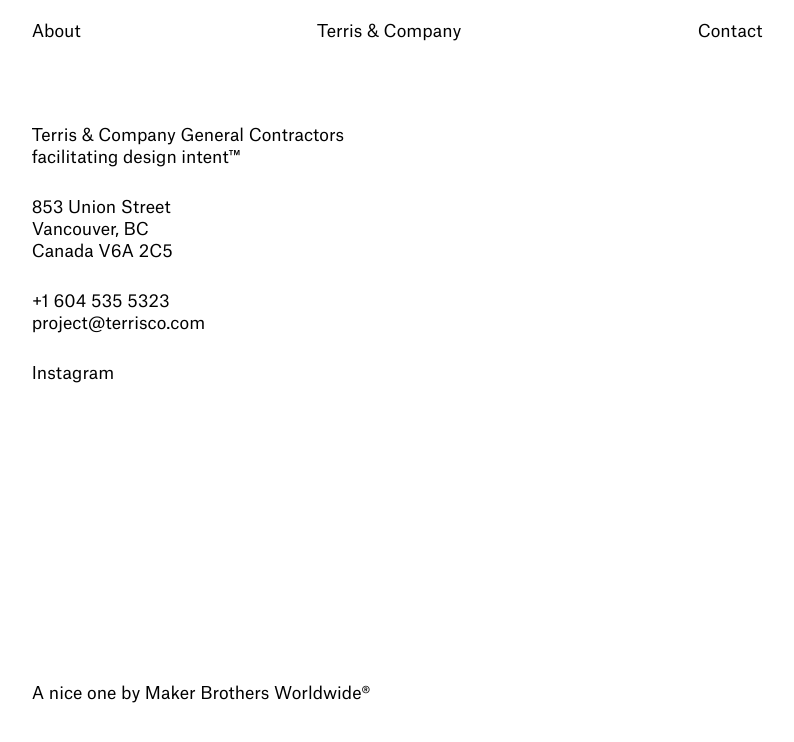
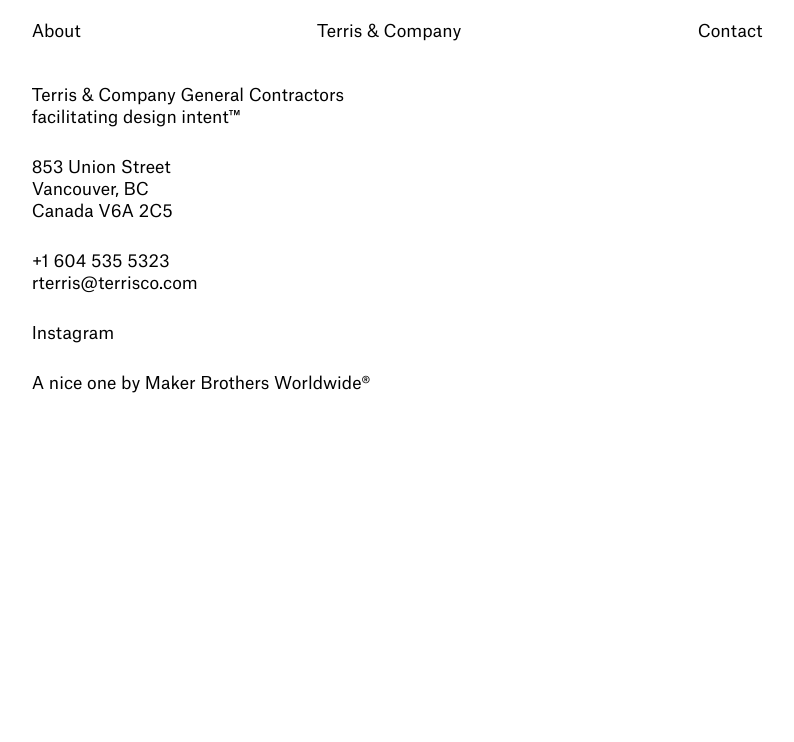
Before and after one commit to mufaqar/terris, a Next.js app: page /contact in a window 1280 px wide. Shown: the top 742 px of the page, without its empty margins (243-1037 px from the left). Built offline with nearby package versions, Linux system fonts and the light colour scheme.

Commit message:
contact us

```diff
--- a/pages/contact.js
+++ b/pages/contact.js
@@ -1,39 +1,63 @@
-import Link from 'next/link'
-import React from 'react'
+import Link from 'next/link';
+import React from 'react';
 
 export default function Contact() {
   return (
     <>
       <section>
-                <div className='container md:w-7/12 w-full mx-auto md:pt-10 md:pb-5 py-8 px-2 h-[80vh] flex flex-col justify-between'>
-                    <div className='grid gap-7'>
-                        <ul className=''>
-                            <li className='lg:text-[1.063rem] lg:leading-[1.375rem] md:text-[0.938rem] md:leading-[1.25rem] text-[0.813rem] leading-[1.125rem] font-AtlasGroteskRegular'>Terris & Company General Contractors</li>
-                            <li className='lg:text-[1.063rem] lg:leading-[1.375rem] md:text-[0.938rem] md:leading-[1.25rem] text-[0.813rem] leading-[1.125rem] font-AtlasGroteskRegular'>facilitating design intent™</li>
-                        </ul>
-
-                        <ul className=''>
-                            <li className='lg:text-[1.063rem] lg:leading-[1.375rem] md:text-[0.938rem] md:leading-[1.25rem] text-[0.813rem] leading-[1.125rem] font-AtlasGroteskRegular'>853 Union Street</li>
-                            <li className='lg:text-[1.063rem] lg:leading-[1.375rem] md:text-[0.938rem] md:leading-[1.25rem] text-[0.813rem] leading-[1.125rem] font-AtlasGroteskRegular'>Vancouver, BC</li>
-                            <li className='lg:text-[1.063rem] lg:leading-[1.375rem] md:text-[0.938rem] md:leading-[1.25rem] text-[0.813rem] leading-[1.125rem] font-AtlasGroteskRegular'>Canada V6A 2C5</li>
-                        </ul>
-
-                        <ul className=''>
-                            <li className='lg:text-[1.063rem] lg:leading-[1.375rem] md:text-[0.938rem] md:leading-[1.25rem] text-[0.813rem] leading-[1.125rem] font-AtlasGroteskRegular'>
-                                <Link href='#'><a>+1 604 535 5323</a></Link>
+        <div className="container md:w-7/12 w-full mx-auto  md:pb-5  px-2 h-[80vh] flex flex-col justify-between">
+          <div className="grid gap-7">
+            <ul className="">
+              <li className="lg:text-[1.063rem] lg:leading-[1.375rem] md:text-[0.938rem] md:leading-[1.25rem] text-[0.813rem] leading-[1.125rem] font-AtlasGroteskRegular">
+                Terris & Company General Contractors
               </li>
-                            <li className='lg:text-[1.063rem] lg:leading-[1.375rem] md:text-[0.938rem] md:leading-[1.25rem] text-[0.813rem] leading-[1.125rem] font-AtlasGroteskRegular'>
-                                <Link href='#'><a>project@terrisco.com</a></Link>
+              <li className="lg:text-[1.063rem] lg:leading-[1.375rem] md:text-[0.938rem] md:leading-[1.25rem] text-[0.813rem] leading-[1.125rem] font-AtlasGroteskRegular">
+                facilitating design intent™
               </li>
             </ul>
 
-                        <ul className=''>
-                            <li className='lg:text-[1.063rem] lg:leading-[1.375rem] md:text-[0.938rem] md:leading-[1.25rem] text-[0.813rem] leading-[1.125rem] font-AtlasGroteskRegular'>Instagram</li>
+            <ul className="">
+              <li className="lg:text-[1.063rem] lg:leading-[1.375rem] md:text-[0.938rem] md:leading-[1.25rem] text-[0.813rem] leading-[1.125rem] font-AtlasGroteskRegular">
+                853 Union Street
+              </li>
+              <li className="lg:text-[1.063rem] lg:leading-[1.375rem] md:text-[0.938rem] md:leading-[1.25rem] text-[0.813rem] leading-[1.125rem] font-AtlasGroteskRegular">
+                Vancouver, BC
+              </li>
+              <li className="lg:text-[1.063rem] lg:leading-[1.375rem] md:text-[0.938rem] md:leading-[1.25rem] text-[0.813rem] leading-[1.125rem] font-AtlasGroteskRegular">
+                Canada V6A 2C5
+              </li>
+            </ul>
+
+            <ul className="">
+              <li className="lg:text-[1.063rem] lg:leading-[1.375rem] md:text-[0.938rem] md:leading-[1.25rem] text-[0.813rem] leading-[1.125rem] font-AtlasGroteskRegular">
+                <a href="tell:+1 604 535 5323">
+                  <a>+1 604 535 5323</a>
+                </a>
+              </li>
+              <li className="lg:text-[1.063rem] lg:leading-[1.375rem] md:text-[0.938rem] md:leading-[1.25rem] text-[0.813rem] leading-[1.125rem] font-AtlasGroteskRegular">
+                <a href="mailto:rterris@terrisco.com">
+                  <a>rterris@terrisco.com</a>
+                </a>
+              </li>
+            </ul>
+
+            <ul className="">
+              <li className="lg:text-[1.063rem] lg:leading-[1.375rem] md:text-[0.938rem] md:leading-[1.25rem] text-[0.813rem] leading-[1.125rem] font-AtlasGroteskRegular">
+                <a href="https://www.instagram.com/terris.co" target="_blank">
+                  Instagram
+                </a>
+              </li>
+            </ul>
+            <ul className="">
+              <li className="lg:text-[1.063rem] lg:leading-[1.375rem] md:text-[0.938rem] md:leading-[1.25rem] text-[0.813rem] leading-[1.125rem] font-AtlasGroteskRegular">
+                <a href="https://www.makerbros.co" target="_blank">
+                  A nice one by Maker Brothers Worldwide®
+                </a>
+              </li>
             </ul>
           </div>
-                    <p className='lg:text-[1.063rem] lg:leading-[1.375rem] md:text-[0.938rem] md:leading-[1.25rem] text-[0.813rem] leading-[1.125rem] font-AtlasGroteskRegular'>A nice one by Maker Brothers Worldwide®</p>
         </div>
       </section>
     </>
-    )
+  );
 }
```
Lines whose indentation alone changed are shown as unchanged.
